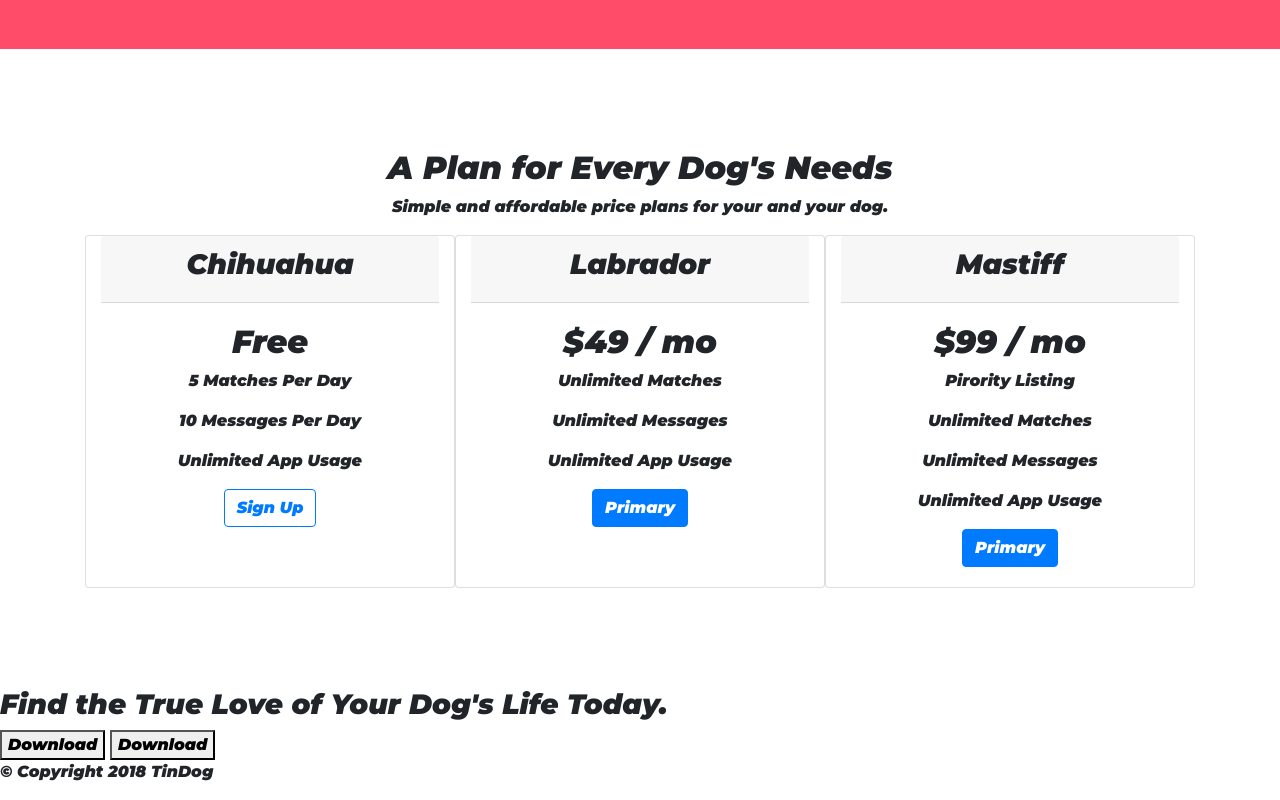
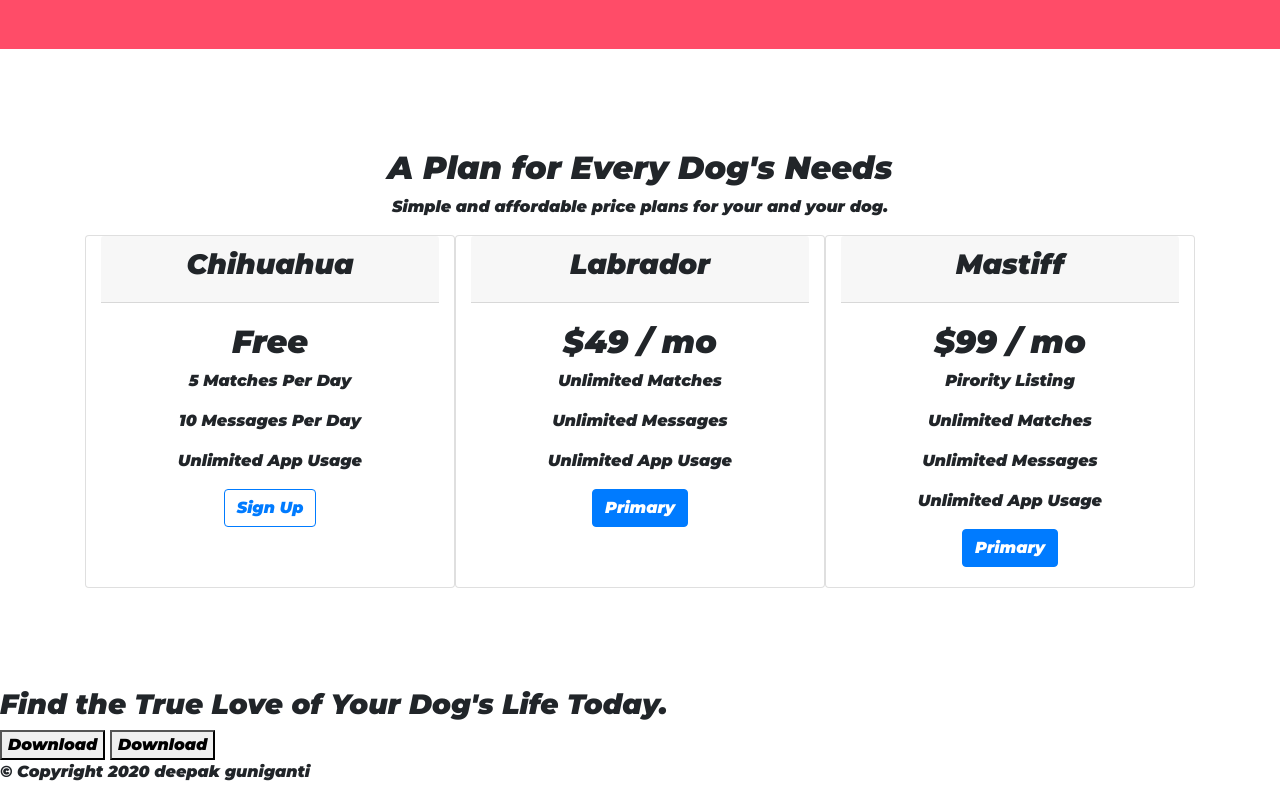
Before and after one commit to deepakguniganti/bootstrapsample, a plain HTML site: page index.html in a window 1280 px wide. Shown: the part 1652-2452 px from the top of the page. Drawn offline with nearby package versions, Linux system fonts and the light colour scheme.

Commit message:
Update index.html

```diff
--- a/index.html
+++ b/index.html
@@ -204,7 +204,7 @@
 
   <footer id="footer">
 
-    <p>© Copyright 2018 TinDog</p>
+    <p>© Copyright 2020 deepak guniganti</p>
 
   </footer>
 
```
